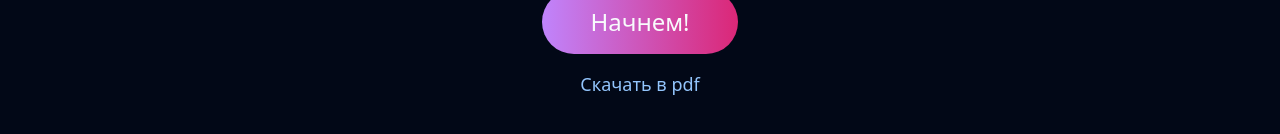
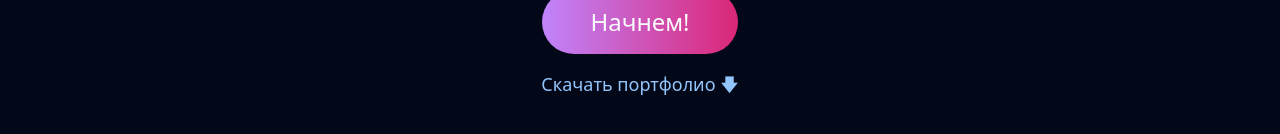
Before and after one commit to PopLocker714/portfolio, a Next.js app: page / in a window 1280 px wide. Shown: the part 666-800 px from the top of the page. Built offline with nearby package versions, Linux system fonts and the light colour scheme.

Commit message:
update portfolio

```diff
--- a/components/Hero/Hero.tsx
+++ b/components/Hero/Hero.tsx
@@ -31,9 +31,9 @@ export const Hero = () => {
             className="hover:underline underline-offset-4 text-lg text-blue-300"
             target="_blank"
             download
-            href="Portfolio_Kiselev_Ilya.pdf"
+            href="Portfolio.docx"
           >
-            Скачать в pdf
+            Скачать портфолио 🡇
           </Link>
         </div>
       </div>
```
Also changed, not shown: 2 other files (tests, documents, lock files or other folders).
